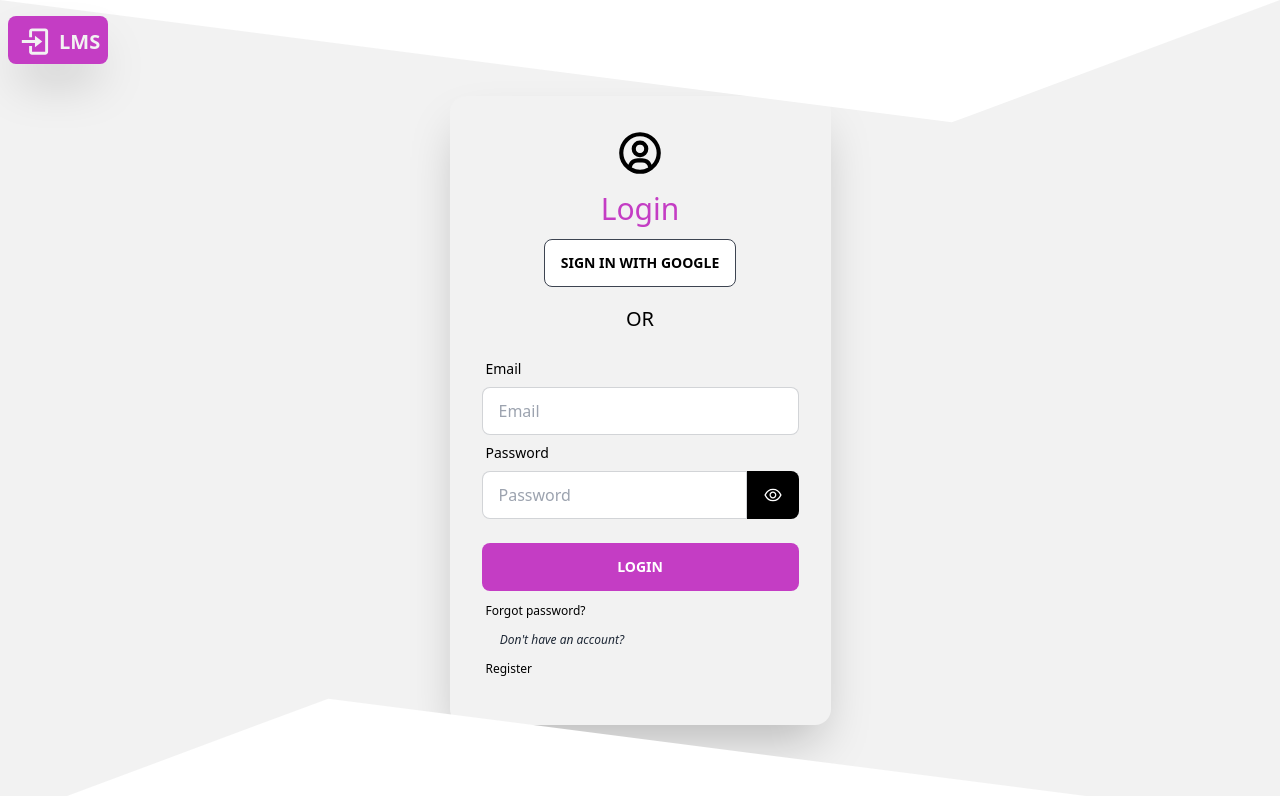
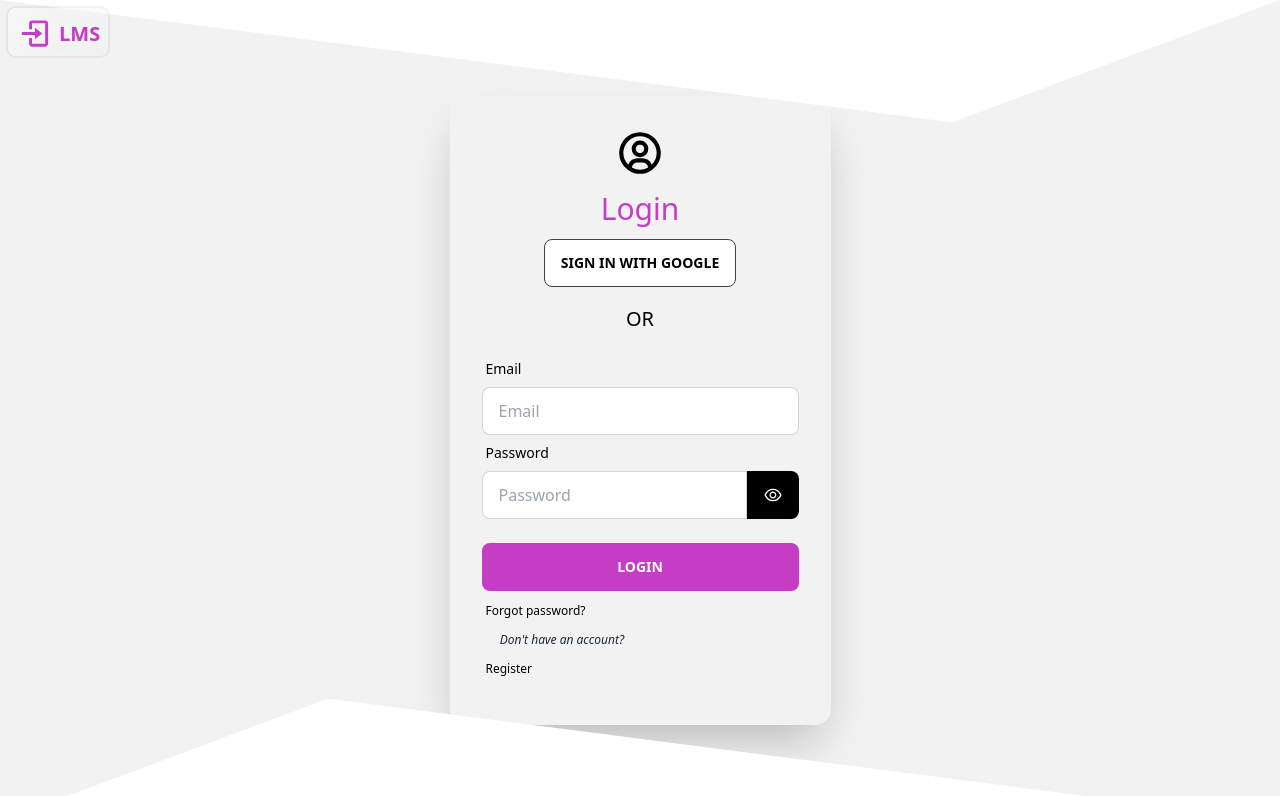
Before and after one commit to Twise007/lms, a React (Create React App) app: page /login in a window 1280 px wide. Shown: the top 796 px of the page. Built offline with nearby package versions, Linux system fonts and the light colour scheme.

Commit message:
title icon

```diff
--- a/src/components/Header.jsx
+++ b/src/components/Header.jsx
@@ -1,17 +1,15 @@
 import React from 'react'
-import { BiLogIn } from 'react-icons/bi'
 import { FaUserCircle } from 'react-icons/fa'
 import { RxDropdownMenu } from 'react-icons/rx'
 import { Link } from 'react-router-dom'
+import Htitle from './Htitle'
 
 
 const Header = () => {
 
   return (
     <div className="navbar bg-bg-white"style={{position:"fixed", zIndex:"999"}}>
-        <div className="flex-1">
-            <a href='/' className="btn  bg-bg-off-white normal-case text-xl p-2 shadow-2xl text-bg-purple hover:bg-bg-purple hover:text-bg-white" style={{border:"none"}}><BiLogIn size={35} className="mr-2"/>LMS</a>
-        </div>
+        <Htitle/>
         <div className="flex-none text-bg-black">
             <ul className="menu menu-horizontal px-1">
                 <li><p><FaUserCircle size={20} />Hi,<span className='text-bg-purple'>Tunde</span></p></li>
--- /dev/null
+++ b/src/components/Htitle.jsx
@@ -0,0 +1,12 @@
+import React from 'react'
+import { BiLogIn } from 'react-icons/bi'
+
+const Htitle = () => {
+  return (
+    <div  className="flex-1" style={{ zIndex:"10",border:"none"}}>
+       <a href='/' className="btn glass normal-case text-xl p-2 shadow-4xl text-bg-purple hover:bg-bg-purple hover:text-bg-white"><BiLogIn size={35} className="mr-2"/>LMS</a>
+    </div>
+  )
+}
+
+export default Htitle
--- a/src/components/Wave.jsx
+++ b/src/components/Wave.jsx
@@ -1,15 +1,12 @@
 import React from 'react'
-import { BiLogIn } from 'react-icons/bi'
-import { Link } from 'react-router-dom'
+import Htitle from './Htitle'
 import { Wave1, Wave2 } from './Styles'
 
 const Wave = ({children}) => {
   return (
     <div className=''>
       <div className='navbar bg-bg-off-white' style={{zIndex:"9",position:"fixed"}}>
-        <div className="flex-1" style={{ zIndex:"10",border:"none"}}>
-            <Link to="/" className="btn bg-bg-purple normal-case text-xl p-2 mt-2 shadow-2xl text-bg-off-white hover:bg-bg-white hover:text-bg-purple" style={{border:"none"}}><BiLogIn size={35} className="mr-2"/>LMS</Link>
-        </div>
+        <Htitle/>
         <Wave1>
           {/* gotten from https://www.shapedivider.app/ */}
           <svg data-name="Layer 1" xmlns="http://www.w3.org/2000/svg" viewBox="0 0 1200 120" preserveAspectRatio="none">
--- a/src/pages/auth/Loginwithcode.jsx
+++ b/src/pages/auth/Loginwithcode.jsx
@@ -20,7 +20,7 @@ const LoginWithCode = () => {};
   return (
     <div className="hero min-h-screen bg-bg-off-white">
         <div className="">
-            <div className="card flex-shrink-0 w-full max-w-sm shadow-2xl glass">
+            <div className="card flex-shrink-0 w-full max-w-sm shadow-2xl">
                 <div className="card-body">
                     <div className="card-actions justify-center">
                         <RiShieldKeyholeFill size={50} className="text-bg-black" />
--- a/src/pages/auth/Reset.jsx
+++ b/src/pages/auth/Reset.jsx
@@ -24,7 +24,7 @@ const forgotPassword = () => {};
   return (
     <div className="hero min-h-screen bg-bg-off-white">
         <div className="">
-            <div className="card flex-shrink-0 w-full max-w-sm shadow-2xl glass">
+            <div className="card flex-shrink-0 w-full max-w-sm shadow-2xl">
                 <div className="card-body">
                     <div className="card-actions justify-center">
                         <MdPassword size={50} className="text-bg-black"/>
--- a/src/pages/auth/Verify.jsx
+++ b/src/pages/auth/Verify.jsx
@@ -4,7 +4,7 @@ import Button from '../../components/Button'
 const Verify = () => {
   return (
     <div className='bg-bg-off-white hero min-h-screen text-center items-center'>
-        <div className='card glass shadow-2xl p-5'>
+        <div className='card shadow-2xl p-5'>
             <h1 className='text-bg-black text-3xl font-bold'>Account Verification</h1>
             <p className='text-bg-black pt-3'>To verify your account, click the button below...</p>
             <Button>Verify Account</Button>
```
